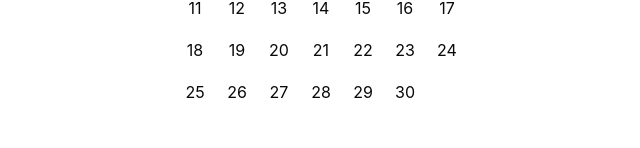
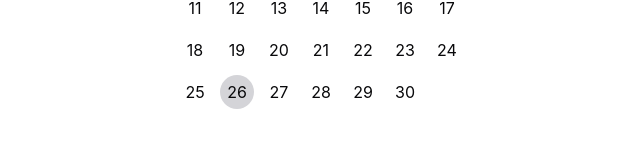
Before and after one commit to andrephilipsson/Accessible-Datepicker, a React (Vite) app: page / in a window 1280 px wide. Shown: the part 318-466 px from the top of the page, without its empty margins (319-959 px from the left). Built offline with nearby package versions, Linux system fonts and the light colour scheme.

Commit message:
Tab index (there is a bug here)

```diff
--- a/src/Calendar/calendar.tsx
+++ b/src/Calendar/calendar.tsx
@@ -1,5 +1,5 @@
 import { useEffect, useRef } from "react";
-import { isSameMonth, weeksInMonth } from "./date";
+import { isSameMonth, isToday, weeksInMonth } from "./date";
 import { CalendarState, useCalendarState } from "./state";
 import "./styles.css";
 import { toAriaLabel } from "./utils";
@@ -165,6 +165,7 @@ function DayCell({ state, day }: { state: CalendarState; day: Date }) {
       data-focused={state.isFocused(day)}
       data-selected={state.isSelected(day)}
       aria-selected={state.isSelected(day)}
+      data-today={isToday(day)}
     >
       <span
         ref={ref}
@@ -172,7 +173,7 @@ function DayCell({ state, day }: { state: CalendarState; day: Date }) {
         aria-label={
           toAriaLabel(day) + (state.isSelected(day) ? " selected" : "")
         }
-        tabIndex={state.isFocused(day) ? 0 : -1}
+        tabIndex={state.dateTabIndex(day)}
       >
         {day.getDate()}
       </span>
--- a/src/Calendar/date.ts
+++ b/src/Calendar/date.ts
@@ -100,3 +100,24 @@ export function sameDayInNextMonth(date: Date): Date {
   let targetDay = Math.min(date.getDate(), daysInNextMonth);
   return new Date(nextMon.getFullYear(), nextMon.getMonth(), targetDay);
 }
+
+export function isToday(date: Date): boolean {
+  let today = new Date();
+  return (
+    date.getDate() === today.getDate() &&
+    date.getMonth() === today.getMonth() &&
+    date.getFullYear() === today.getFullYear()
+  );
+}
+
+export function isSameDay(date1: Date, date2: Date): boolean {
+  return (
+    date1.getDate() === date2.getDate() &&
+    date1.getMonth() === date2.getMonth() &&
+    date1.getFullYear() === date2.getFullYear()
+  );
+}
+
+export function today(): Date {
+  return new Date();
+}
--- a/src/Calendar/state.ts
+++ b/src/Calendar/state.ts
@@ -1,7 +1,9 @@
 import { useState } from "react";
 import {
   endOfMonth,
+  isSameDay,
   isSameMonth,
+  isToday,
   nextDay,
   nextMonth,
   nextWeek,
@@ -11,6 +13,7 @@ import {
   sameDayInNextMonth,
   sameDayInPreviousMonth,
   startOfMonth,
+  today,
 } from "./date";
 import { toAriaLabel } from "./utils";
 
@@ -163,6 +166,17 @@ export function useCalendarState() {
         date.getDate() === focusedDate.getDate()
       );
     },
+    dateTabIndex(date: Date) {
+      if (focusedDate && isSameDay(date, focusedDate)) return 0;
+      if (isToday(date)) return 0;
+      if (
+        !isSameMonth(today(), currentMonth) &&
+        isSameDay(date, startOfMonth(currentMonth))
+      )
+        return 0;
+
+      return -1;
+    },
     setFocusedDate,
     focusPreviousDay,
     focusNextDay,
--- a/src/Calendar/styles.css
+++ b/src/Calendar/styles.css
@@ -82,6 +82,10 @@
     color: var(--white);
 }
 
+.calendar-Day[data-today="true"] {
+    background-color: var(--zinc-300);
+}
+
 .calendar-NavigationButton {
     width: 32px;
     height: 32px;
```
